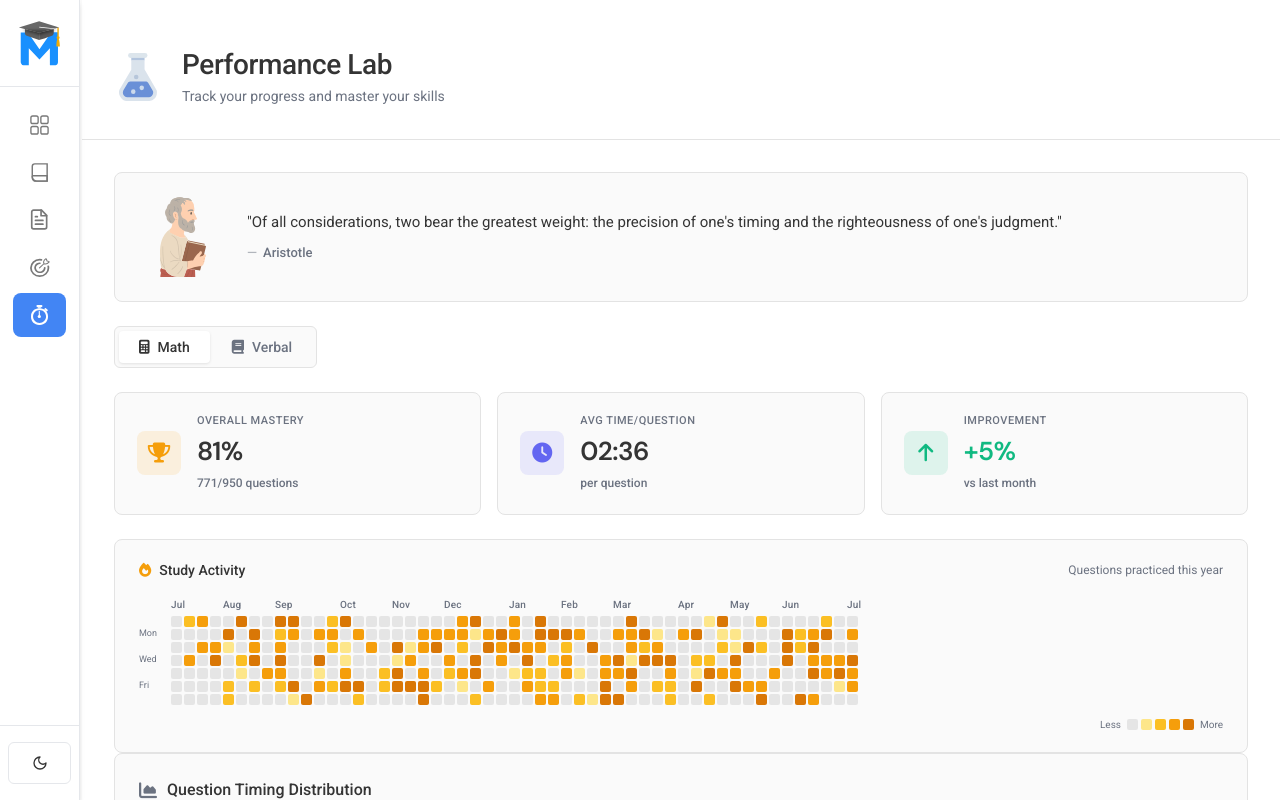
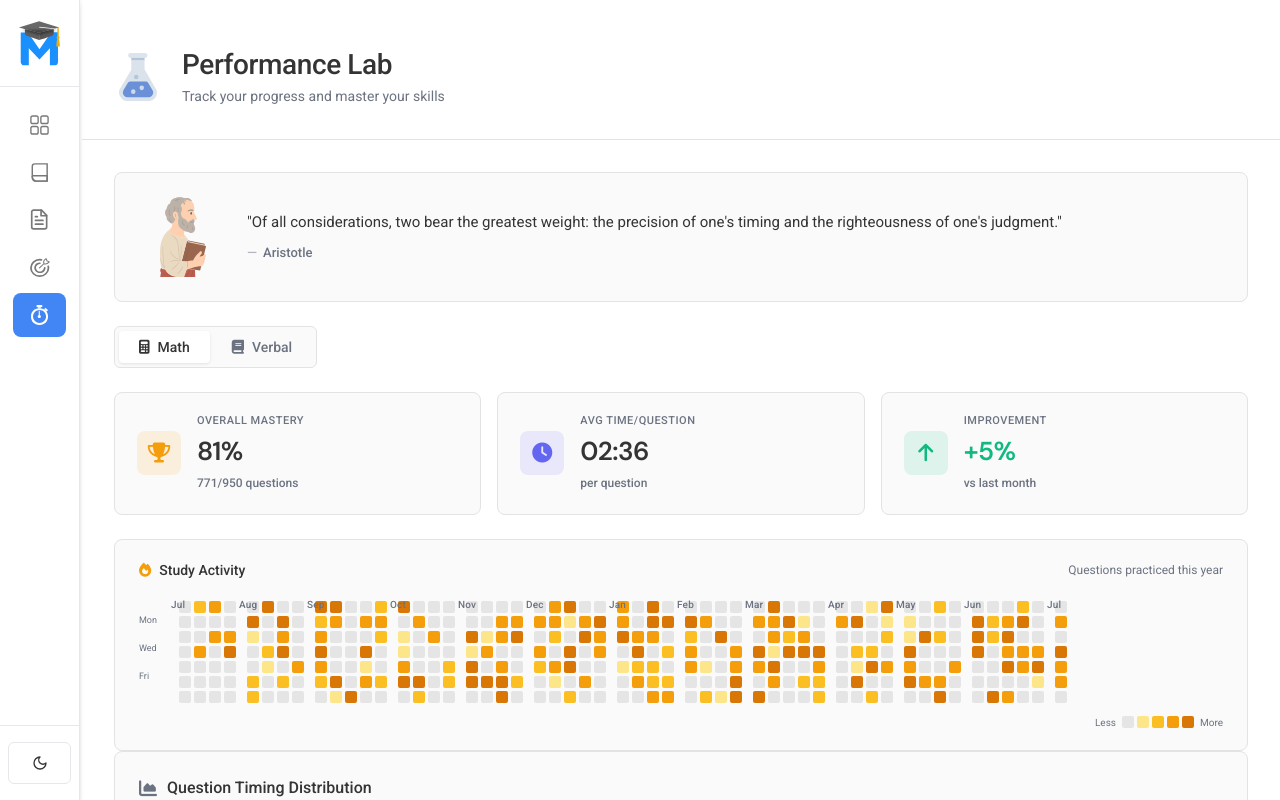
Before and after one commit to Orujhimaru/max_odyssey, a React (Vite) app: page /lab in a window 1280 px wide. Shown: the top 800 px of the page. Built offline with nearby package versions, Linux system fonts and the light colour scheme; a web font is replaced by a local one.

Commit message:
heatmap extras

```diff
--- a/src/components/ActivityHeatmap/ActivityHeatmap.css
+++ b/src/components/ActivityHeatmap/ActivityHeatmap.css
@@ -56,10 +56,9 @@
 }
 
 .heatmap-month-labels {
-  display: grid;
-  grid-template-columns: repeat(53, 11px);
-  gap: 2px;
+  display: flex;
   flex: 1;
+  position: relative;
 }
 
 .heatmap-month {
@@ -67,11 +66,15 @@
   color: var(--text-secondary);
   font-weight: 500;
   letter-spacing: 0.2px;
+  position: absolute;
+  white-space: nowrap;
 }
 
 /* Grid container */
 .heatmap-grid-container {
   display: flex;
+  width: 100%;
+  overflow-x: auto;
 }
 
 /* Day labels (Mon, Wed, Fri) */
@@ -85,7 +88,7 @@
 }
 
 .heatmap-day-label {
-  height: 11px;
+  height: 12px;
   font-size: 9px;
   color: var(--text-secondary);
   display: flex;
@@ -95,19 +98,25 @@
 /* Main grid */
 .heatmap-grid {
   display: flex;
-  gap: 2px;
+  gap: 3px;
+  width: 100%;
 }
 
 .heatmap-week {
   display: flex;
   flex-direction: column;
-  gap: 2px;
+  gap: 3px;
+}
+
+/* Add gap before month start weeks */
+.heatmap-week.month-start {
+  margin-left: 8px;
 }
 
 /* Individual day squares */
 .heatmap-day {
-  width: 11px;
-  height: 11px;
+  width: 12px;
+  height: 12px;
   border-radius: 2px;
   cursor: pointer;
   transition: transform 0.1s ease, opacity 0.1s ease;
@@ -209,13 +218,9 @@
     padding-bottom: 8px;
   }
 
-  .heatmap-month-labels {
-    grid-template-columns: repeat(53, 9px);
-  }
-
   .heatmap-day {
-    width: 9px;
-    height: 9px;
+    width: 10px;
+    height: 10px;
   }
 
   .heatmap-day-labels {
@@ -223,7 +228,11 @@
   }
 
   .heatmap-day-label {
-    height: 9px;
+    height: 10px;
     font-size: 8px;
   }
+
+  .heatmap-week.month-start {
+    margin-left: 6px;
+  }
 }
--- a/src/components/ActivityHeatmap/ActivityHeatmap.jsx
+++ b/src/components/ActivityHeatmap/ActivityHeatmap.jsx
@@ -17,10 +17,12 @@ const ActivityHeatmap = ({ activityData = {} }) => {
 
     let currentMonth = -1;
     let monthLabels = [];
+    const monthBoundaries = new Set(); // Track which weeks start a new month
 
     // Generate 53 weeks (to cover full year)
     for (let week = 0; week < 53; week++) {
       const weekDays = [];
+      let weekMonth = -1;
 
       for (let day = 0; day < 7; day++) {
         const date = new Date(startDate);
@@ -35,14 +37,20 @@ const ActivityHeatmap = ({ activityData = {} }) => {
         const dateStr = date.toISOString().split('T')[0];
         const activity = activityData[dateStr] || 0;
 
-        // Track month labels
+        // Track month labels and boundaries
         const month = date.getMonth();
+        if (weekMonth === -1) {
+          weekMonth = month;
+        }
+
+        // Check if this week starts a new month (on Sunday/Monday)
         if (month !== currentMonth && day === 0) {
           currentMonth = month;
           monthLabels.push({
             name: date.toLocaleString('default', { month: 'short' }),
             week: week
           });
+          monthBoundaries.add(week);
         }
 
         weekDays.push({
@@ -59,7 +67,10 @@ const ActivityHeatmap = ({ activityData = {} }) => {
         });
       }
 
-      weeks.push(weekDays);
+      weeks.push({
+        days: weekDays,
+        isMonthStart: monthBoundaries.has(week)
+      });
     }
 
     return { weeks, monthLabels };
@@ -93,15 +104,29 @@ const ActivityHeatmap = ({ activityData = {} }) => {
           <div className="heatmap-months">
             <div className="heatmap-day-labels-spacer"></div>
             <div className="heatmap-month-labels">
-              {calendarData.monthLabels.map((month, idx) => (
+              {calendarData.monthLabels.map((month, idx) => {
+                // Calculate position: each week is 12px + 3px gap = 15px
+                // Count how many month starts before this week
+                let monthGapsBefore = 0;
+                for (let i = 0; i < month.week; i++) {
+                  if (calendarData.weeks[i]?.isMonthStart) {
+                    monthGapsBefore++;
+                  }
+                }
+                // Base position: week index * (square width + gap)
+                // Plus: month gap width * number of gaps before
+                const leftPosition = (month.week * 15) + (monthGapsBefore * 8);
+
+                return (
                   <span
                     key={idx}
                     className="heatmap-month"
-                  style={{ gridColumnStart: month.week + 1 }}
+                    style={{ left: `${leftPosition}px` }}
                   >
                     {month.name}
                   </span>
-              ))}
+                );
+              })}
             </div>
           </div>
 
@@ -116,8 +141,11 @@ const ActivityHeatmap = ({ activityData = {} }) => {
             {/* Activity grid */}
             <div className="heatmap-grid">
               {calendarData.weeks.map((week, weekIdx) => (
-                <div key={weekIdx} className="heatmap-week">
-                  {week.map((day, dayIdx) => (
+                <div
+                  key={weekIdx}
+                  className={`heatmap-week ${week.isMonthStart ? 'month-start' : ''}`}
+                >
+                  {week.days.map((day, dayIdx) => (
                     day ? (
                       <div
                         key={dayIdx}
--- a/src/components/QuestionTimingTracker/QuestionTimingTracker.jsx
+++ b/src/components/QuestionTimingTracker/QuestionTimingTracker.jsx
@@ -227,7 +227,7 @@ const QuestionTimingTracker = ({
       </div>
 
       <div className="tracker-main-content">
-        <div className="question-chart-container">
+      <div className="question-chart-container">
         {/* Y-axis labels */}
         <div className="y-axis">
           <div className="y-axis-label" style={{ top: "0%" }}>
```
Also changed, not shown: src/components/RadarComponent/RadarChart/RadarChart.jsx (indentation only). Lines whose indentation alone changed are shown as unchanged.
